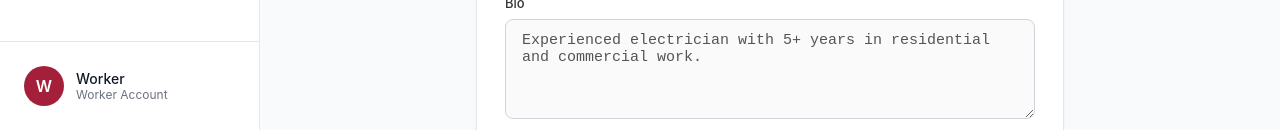
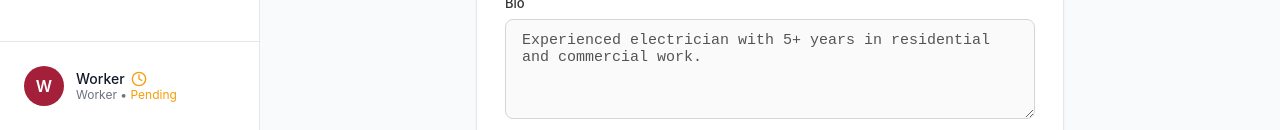
Before and after one commit to aaska90210/g103-shram-sewa, a React app in the folder frontend/: page /worker/profile in a window 1280 px wide. Shown: the part 670-800 px from the top of the page. Built offline with nearby package versions, Linux system fonts and the light colour scheme; the HTML template or start-up script is replaced by a standard one.

Commit message:
feat(frontend): add verification status indicator to freelancer sidebar

```diff
--- a/frontend/src/components/FreelancerSidebar.jsx
+++ b/frontend/src/components/FreelancerSidebar.jsx
@@ -1,5 +1,5 @@
 import { NavLink } from 'react-router-dom';
-import { LayoutDashboard, Search, FileText, Briefcase, Wallet, User } from 'lucide-react';
+import { LayoutDashboard, Search, FileText, Briefcase, Wallet, User, ShieldCheck, Clock } from 'lucide-react';
 
 // === Sidebar Navigation Links for Freelancer/Worker ===
 // These links are specific to the worker role
@@ -19,14 +19,16 @@ const FreelancerSidebar = () => {
             const user = JSON.parse(localStorage.getItem('user') || '{}');
             return {
                 name: user.name || 'Worker',
-                initial: (user.name || 'W')[0].toUpperCase()
+                initial: (user.name || 'W')[0].toUpperCase(),
+                verificationStatus: user.verificationStatus || 'Pending'
             };
         } catch {
-            return { name: 'Worker', initial: 'W' };
+            return { name: 'Worker', initial: 'W', verificationStatus: 'Pending' };
         }
     };
 
-    const { name, initial } = getUserData();
+    const { name, initial, verificationStatus } = getUserData();
+    const isVerified = verificationStatus === 'Verified';
 
     return (
         <aside className="dashboard-sidebar">
@@ -61,8 +63,19 @@ const FreelancerSidebar = () => {
                         {initial}
                     </div>
                     <div className="sidebar-user-info">
-                        <p className="sidebar-user-name">{name}</p>
-                        <p className="sidebar-user-role">Worker Account</p>
+                        <div style={{ display: 'flex', alignItems: 'center', gap: '6px' }}>
+                            <p className="sidebar-user-name" style={{ marginBottom: 0 }}>{name}</p>
+                            {isVerified ? (
+                                <ShieldCheck size={16} color="#10B981" fill="#D1FAE5" className="verification-icon verified" title="Verified Account" />
+                            ) : (
+                                <Clock size={16} color="#F59E0B" className="verification-icon pending" title="Verification Pending" />
+                            )}
+                        </div>
+                        <p className="sidebar-user-role">
+                            Worker • <span style={{ color: isVerified ? '#10B981' : '#F59E0B' }}>
+                                {isVerified ? 'Verified' : 'Pending'}
+                            </span>
+                        </p>
                     </div>
                 </div>
             </div>
```
